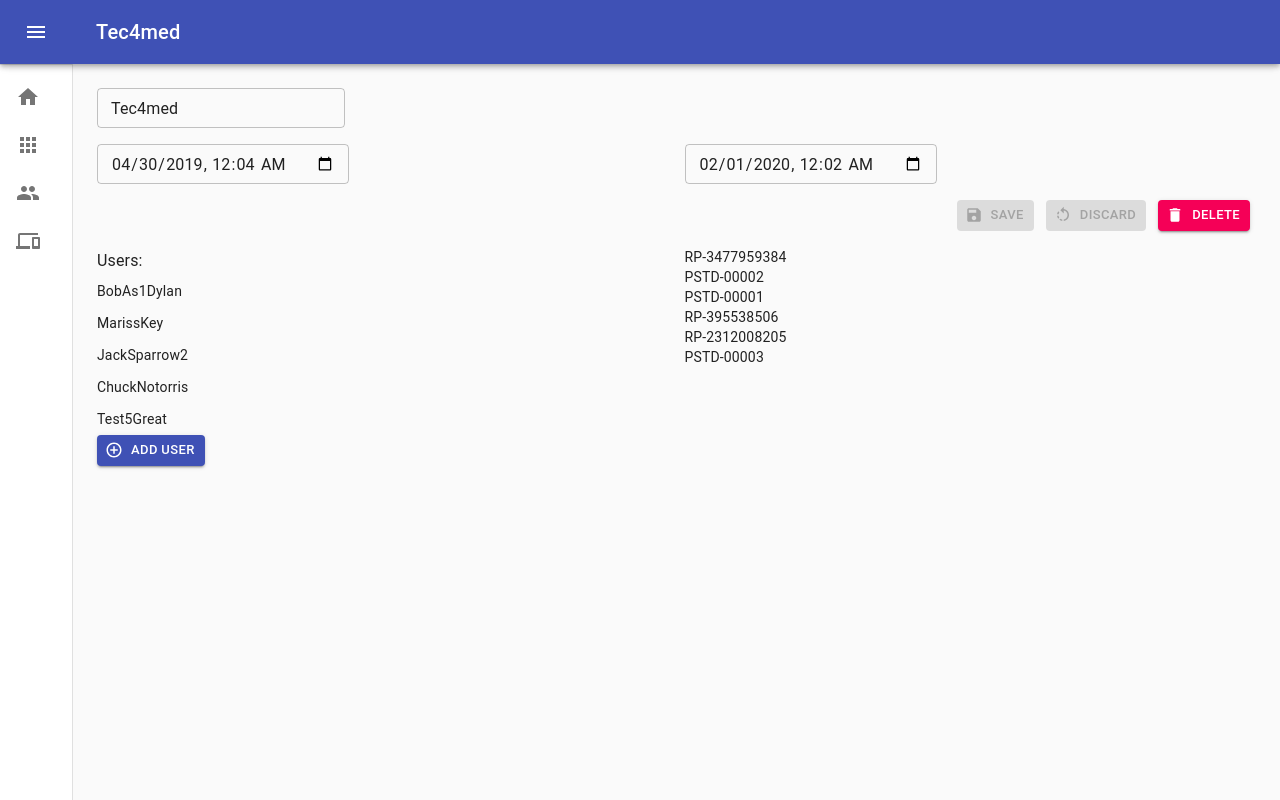
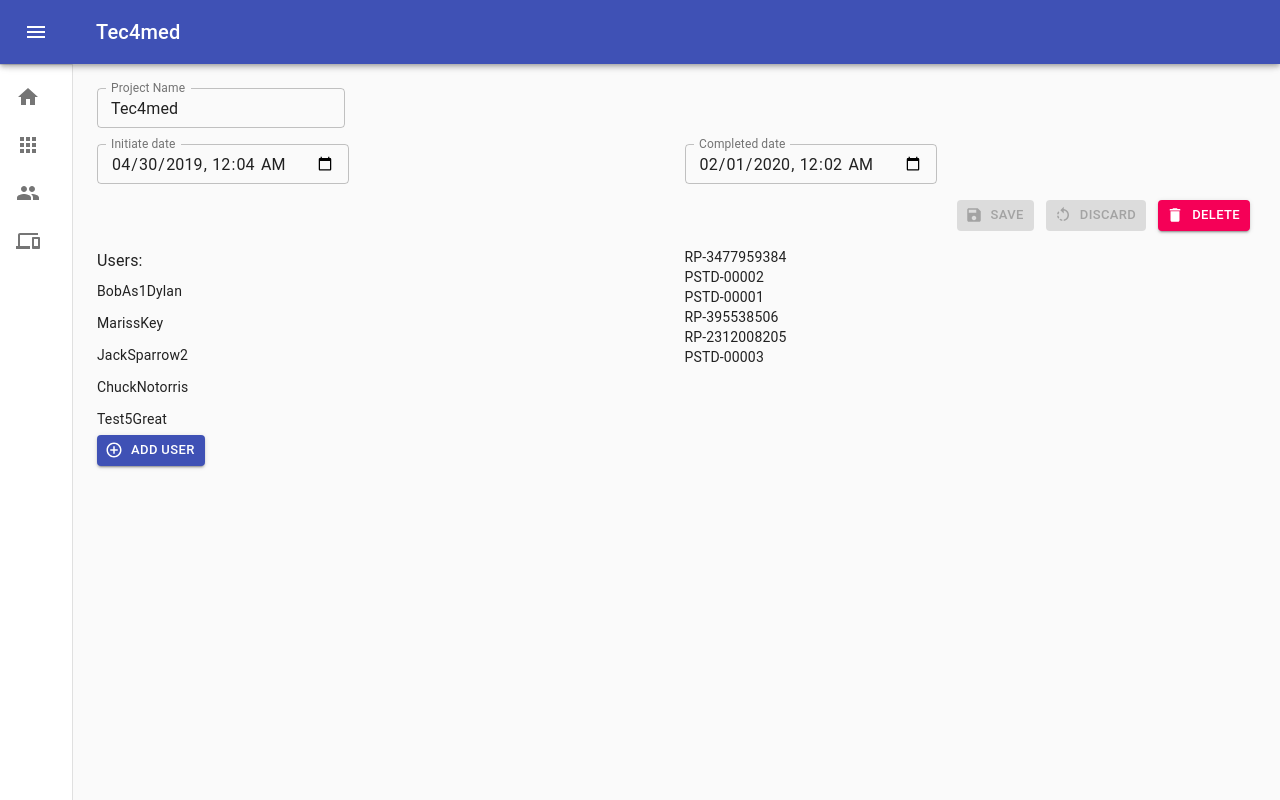
Before and after one commit to PavlykRV/list-test, a React app: page /projects/1 in a window 1280 px wide. Built offline with nearby package versions, Linux system fonts and the light colour scheme.

Commit message:
upd project details textfields with labels

```diff
--- a/src/components/ProjectDetails/index.jsx
+++ b/src/components/ProjectDetails/index.jsx
@@ -68,6 +68,7 @@ const ProjectDetails = () => {
           id='outlined-basic'
           variant='outlined'
           size='small'
+          label="Project Name"
           onChange={handleChange}
           value={title}
           name='title'
@@ -82,6 +83,7 @@ const ProjectDetails = () => {
           defaultValue={getPickerDate(beginDate)}
           name='beginDate'
           size='small'
+          label="Initiate date"
         />
       </Grid>
       <Grid item xs={12} sm={6}>
@@ -93,6 +95,7 @@ const ProjectDetails = () => {
           defaultValue={getPickerDate(expirationDate)}
           name='expirationDate'
           size='small'
+          label="Completed date"
         />
       </Grid>
       <Grid item xs={12} className={styles.actions}>
```
